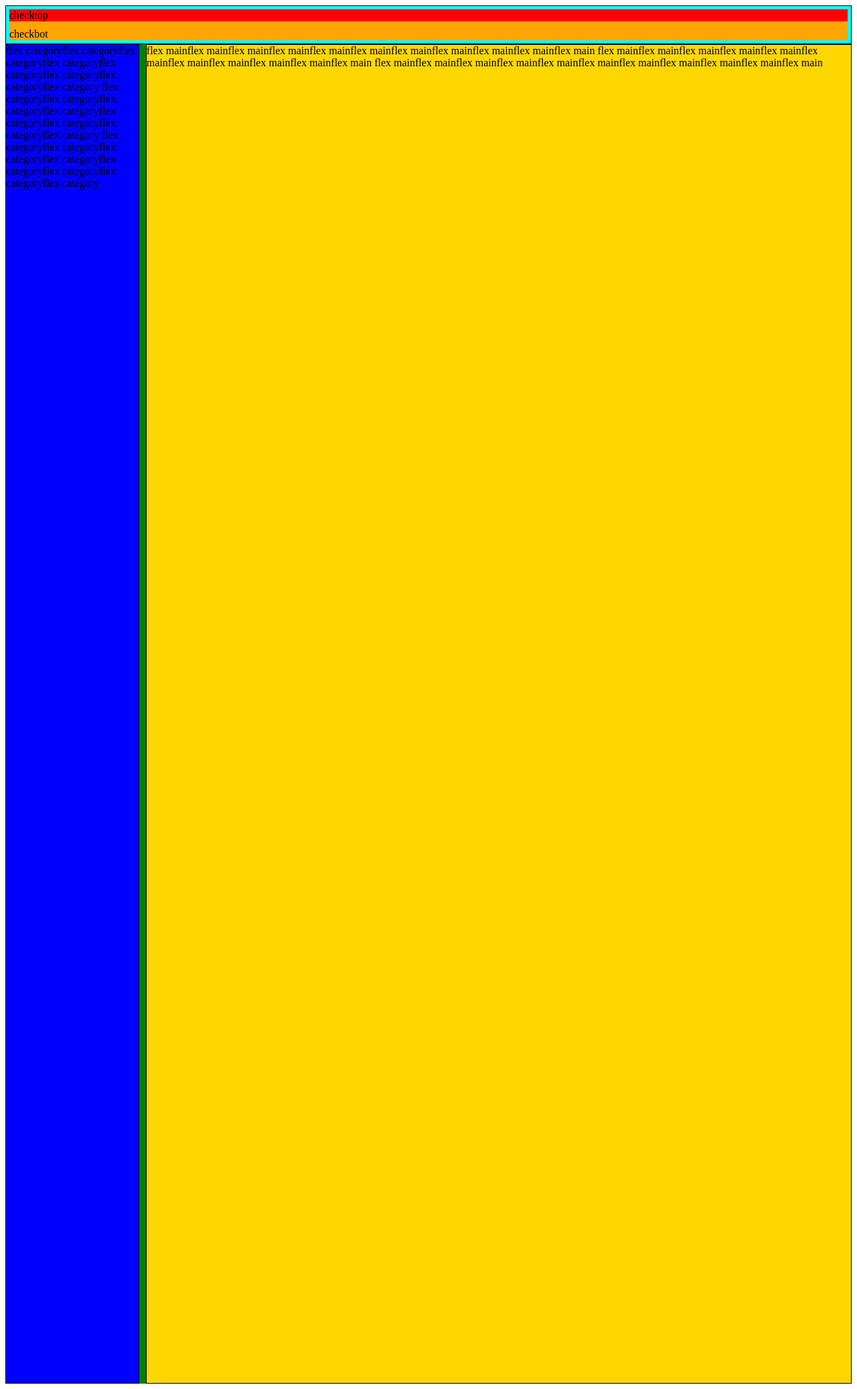
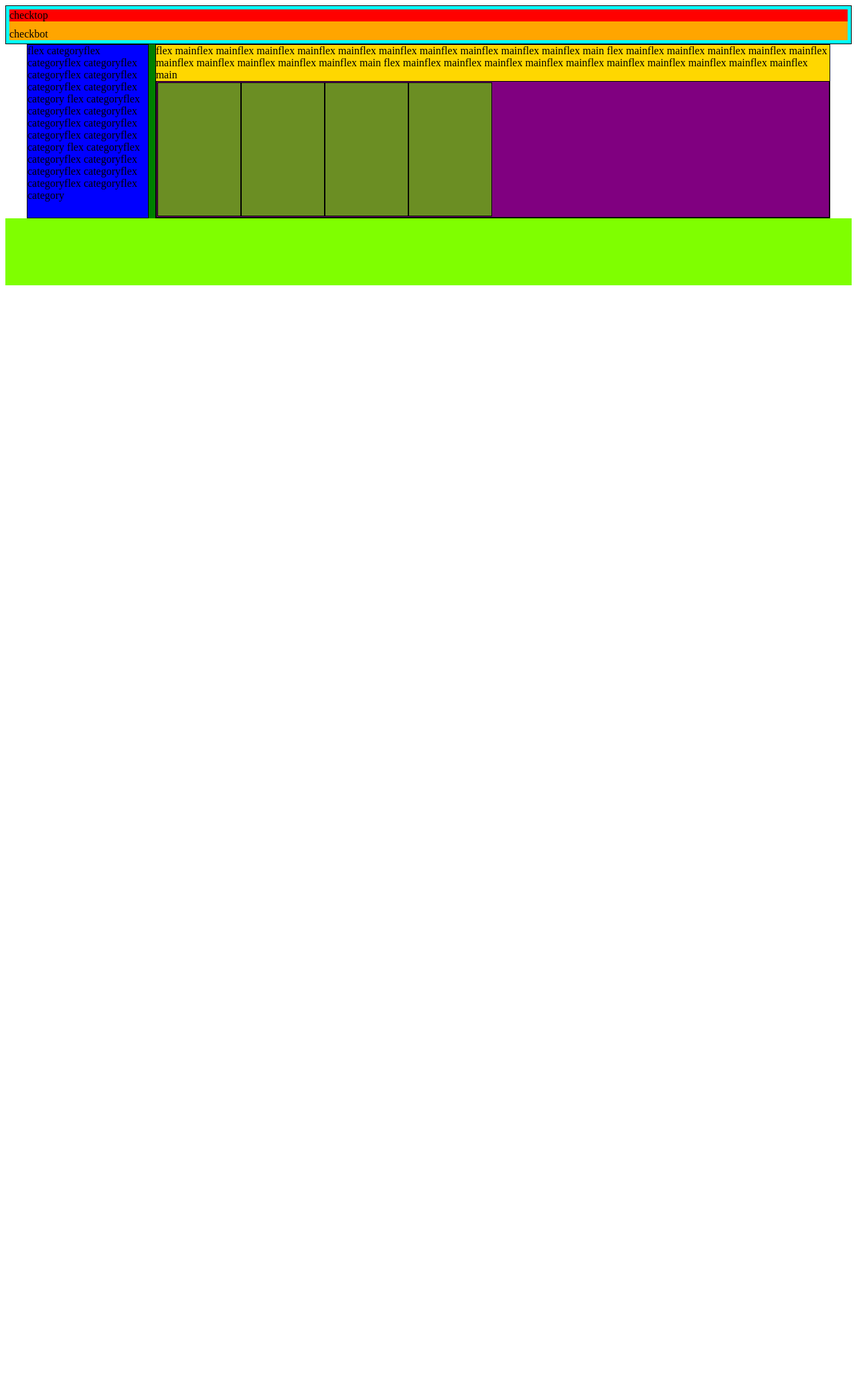
Before and after one commit to Code4V/techno-ecomm-proj, a PHP site: page /catalog.php in a window 1280 px wide. Shown: the whole page at 67% size. After the commit the page ends 426 px from the top, so only its background shows below. Run offline with PHP 8.4, Linux system fonts and the light colour scheme.

Commit message:
Added container for mainbody

```diff
--- a/catalog.css
+++ b/catalog.css
@@ -24,13 +24,18 @@
     padding-top: 10px;
 }
 
+.flexbox-mainbody-container {
+
+    width: 1200px;
+    margin-right: auto;
+    margin-left: auto;
+}
+
+
 .flexbox-mainbody {
     background-color: green;
-    width: 250;
-    height: 250vh;
-    max-width: 250;
-
     display: flex;
+    justify-content: center;
 }
 
 .flexbox-item {
@@ -46,6 +51,7 @@
 .flex-categories{
     background-color: blue;
     width: 30%;
+    max-width: 250px;
 
 }
 
@@ -55,3 +61,33 @@
     width: 65;
     margin-left: 10px;
 }
+
+.flex-products {
+    background-color: olivedrab;
+
+    flex-basis: 20%;
+    max-width: 125px;
+    min-width: 100px;
+
+    max-height: 200px;
+    width: 125px;
+    height: 200px;
+
+    box-sizing: border-box;
+}
+
+.flex-display-products {
+    background-color: purple;
+    padding: 1px;
+
+    display: flex;
+    flex-direction: row;
+}
+
+
+.footer-container {
+    background-color: chartreuse;
+    padding: 0;
+    bottom: 0;
+    height: 100px;
+}
--- a/catalog.php
+++ b/catalog.php
@@ -16,11 +16,16 @@
 <body>
 
 <div class="main">
+
+    <!-- HEADER SECTION -->
     <div class="header-container">
         <div class="header-top">checktop</div>
         <div class="header-bottom">checkbot</div>
     </div>
 
+
+    <!-- MAIN BODY SECTION -->
+    <div class="flexbox-mainbody-container">
         <div class="flexbox-mainbody">
             <div class="flexbox-item flex-categories">
             flex categoryflex categoryflex categoryflex categoryflex categoryflex categoryflex categoryflex category
@@ -31,6 +36,19 @@
             flex mainflex mainflex mainflex mainflex mainflex mainflex mainflex mainflex mainflex mainflex main
             flex mainflex mainflex mainflex mainflex mainflex mainflex mainflex mainflex mainflex mainflex main
             flex mainflex mainflex mainflex mainflex mainflex mainflex mainflex mainflex mainflex mainflex main
+                <div class="flexbox-item flex-display-products">
+                    <div class="flexbox-item flex-products"></div>
+                    <div class="flexbox-item flex-products"></div>
+                    <div class="flexbox-item flex-products"></div>
+                    <div class="flexbox-item flex-products"></div>
+                </div>
+
+            </div>
+        </div>
+    </div>
+    <div class="footer-container">
+        <div class="footer-content-conatiner">
+
         </div>
     </div>
 </div>
```
Lines whose indentation alone changed are shown as unchanged.
